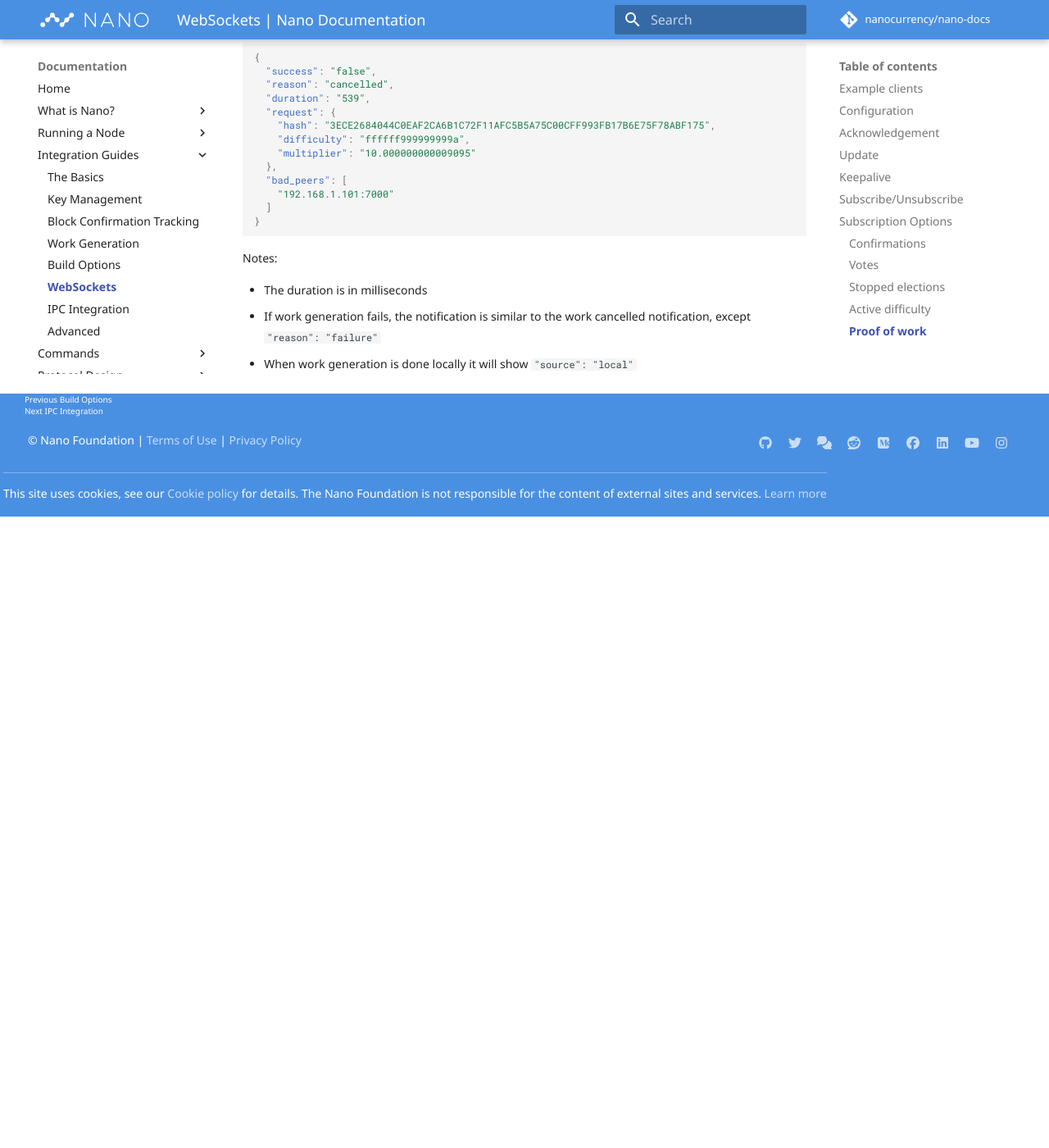
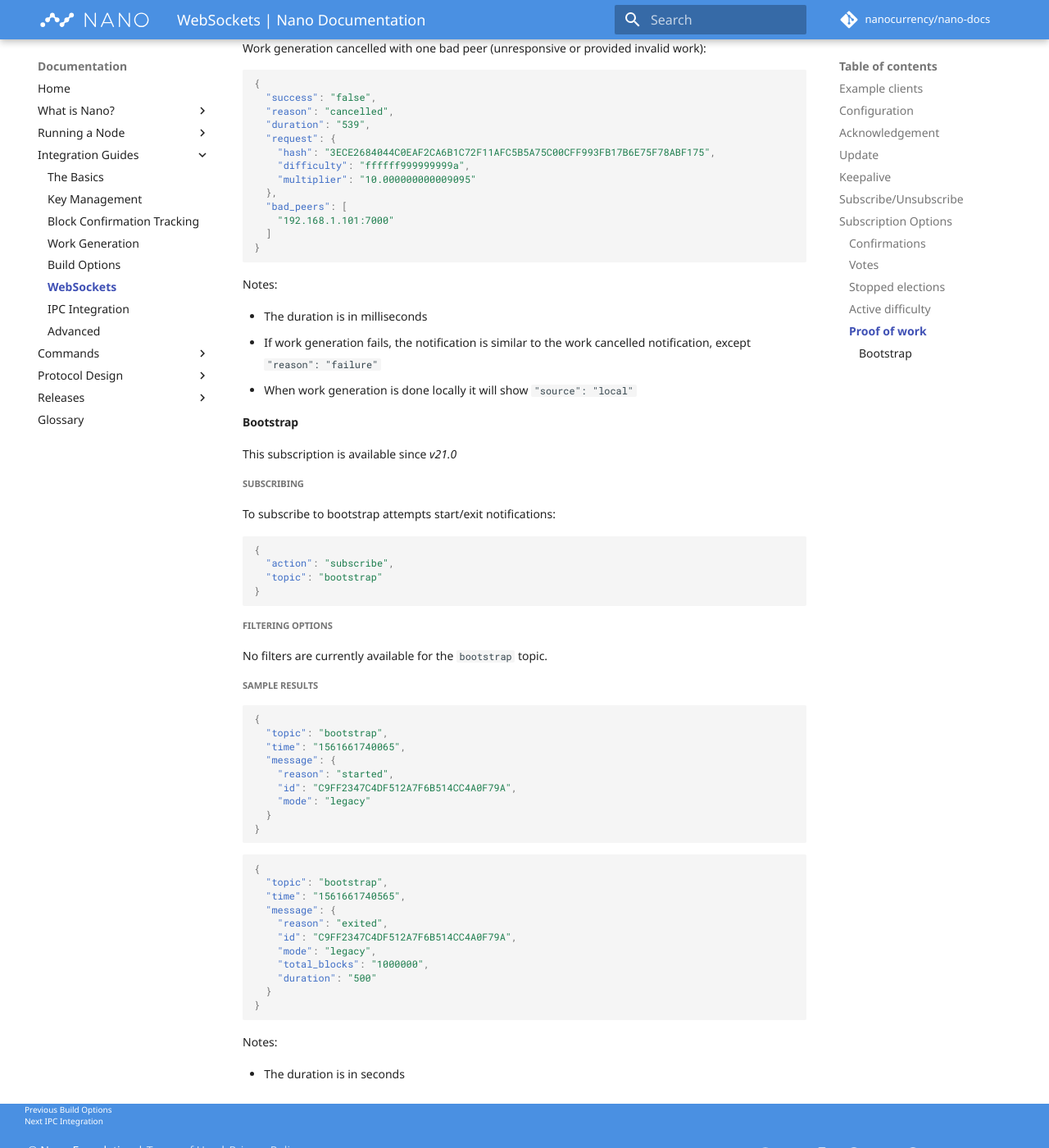
Before and after one commit to nanocurrency/nano-docs, an MkDocs documentation site: the page built from docs/integration-guides/websockets.md, in a window 1280 px wide and 1400 px high, scrolled down 10043 px. Shown: the whole window at 82% size. Built offline with MkDocs 1.6.1 and Material for MkDocs 9.7.7, drawn with Linux system fonts in a browser that asks for light colours; comment, search, counter and statistics services are not loaded; before the commit the page ends 10673 px from its top, so only the background shows below that.

Commit message:
Update websockets.md

````diff
--- a/docs/integration-guides/websockets.md
+++ b/docs/integration-guides/websockets.md
@@ -119,6 +119,7 @@
 * `vote` (experimental, unfinished)
 * `stopped_election`
 * `active_difficulty`
+* `bootstrap`
 
 ---
 
@@ -504,3 +505,54 @@
 - The duration is in milliseconds
 - If work generation fails, the notification is similar to the work cancelled notification, except `"reason": "failure"`
 - When work generation is done locally it will show `"source": "local"`
+
+#### Bootstrap
+
+This subscription is available since _v21.0_
+
+##### Subscribing
+
+To subscribe to bootstrap attempts start/exit notifications:
+
+```json
+{
+  "action": "subscribe",
+  "topic": "bootstrap"
+}
+```
+
+##### Filtering options
+
+No filters are currently available for the `bootstrap` topic.
+
+##### Sample Results
+
+```json
+{
+  "topic": "bootstrap",
+  "time": "1561661740065",
+  "message": {
+    "reason": "started",
+    "id": "C9FF2347C4DF512A7F6B514CC4A0F79A",
+    "mode": "legacy"
+  }
+}
+```
+
+```json
+{
+  "topic": "bootstrap",
+  "time": "1561661740565",
+  "message": {
+    "reason": "exited",
+    "id": "C9FF2347C4DF512A7F6B514CC4A0F79A",
+    "mode": "legacy",
+    "total_blocks": "1000000",
+    "duration": "500"
+  }
+}
+```
+
+Notes:
+
+- The duration is in seconds
````
